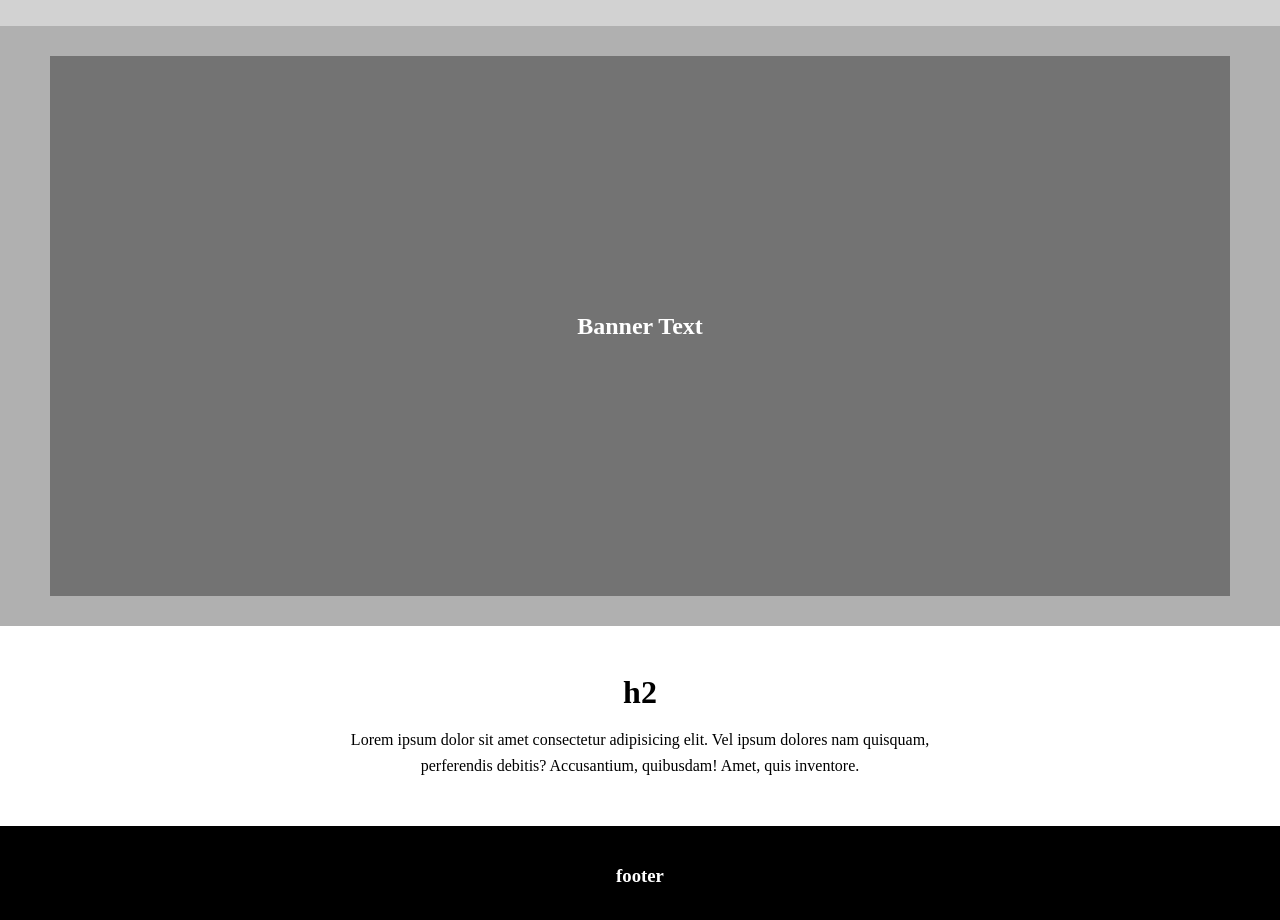
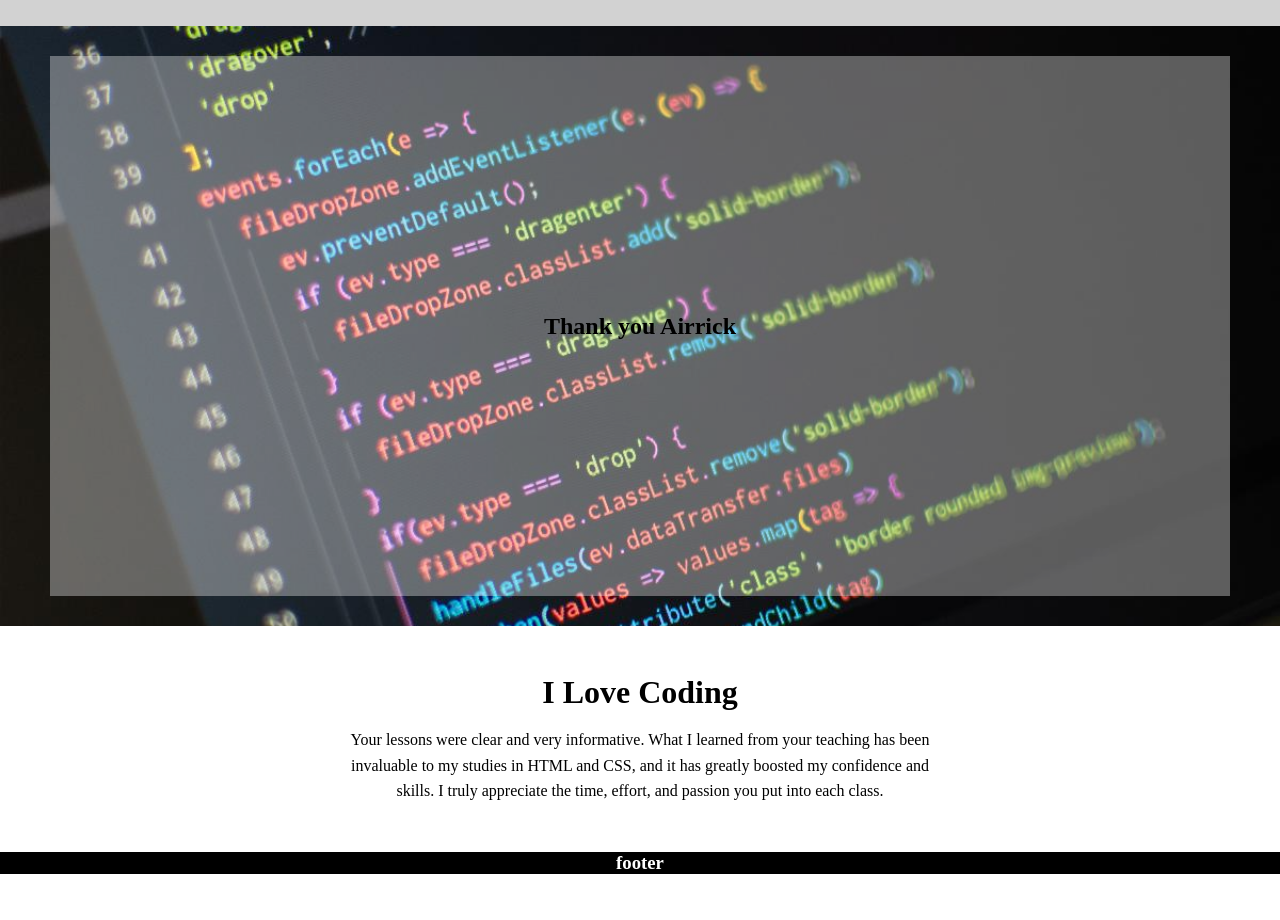
Before and after one commit to Taka0330-jp/Quiz-2---Practical-Question-Web-technologies-class, a plain HTML site: page index.html in a window 1280 px wide. Shown: the part 88-1008 px from the top of the page. After the commit the page ends 962 px from the top, so only its background shows below. Drawn offline with Linux system fonts and the light colour scheme.

Commit message:
update: HTML content and title changes.

```diff
--- a/index.html
+++ b/index.html
@@ -5,7 +5,7 @@
     <meta charset="UTF-8">
     <meta name="viewport" content="width=device-width, initial-scale=1.0">
     <link rel="stylesheet" href="style.css">
-    <title>Document</title>
+    <title>Quiz 2 - Practical Question</title>
 </head>
 
 <body>
@@ -28,14 +28,16 @@
     <main>
         <section class="hero" aria-label="Hero banner">
             <div class="hero__overlay"></div>
-            <h1 class="banner-text">Banner Text</h1>
+            <h1 class="banner-text">Thank you Airrick</h1>
         </section>
 
 
         <section class="intro">
-            <h2>h2</h2>
-            <p>Lorem ipsum dolor sit amet consectetur adipisicing elit. Vel ipsum dolores nam quisquam, perferendis
-                debitis? Accusantium, quibusdam! Amet, quis inventore.</p>
+            <h2>I Love Coding</h2>
+            <p>Your lessons were clear and very informative. What I learned from your teaching has been invaluable to my
+                studies in HTML and CSS, and it has greatly boosted my confidence and skills. I truly appreciate the
+                time, effort, and passion you put into each class.</p>
+
         </section>
 
 
--- a/style.css
+++ b/style.css
@@ -2,6 +2,21 @@
     margin: 0;
     padding: 0;
     box-sizing: border-box;
+}
+
+html,
+body {
+    height: 100%;
+    margin: 0;
+}
+
+body {
+    display: flex;
+    flex-direction: column;
+}
+
+main {
+    flex: 1;
 }
 
 /* Header */
@@ -34,7 +49,7 @@ a {
     width: 100%;
     height: 600px;
     position: relative;
-    background-image: url("./images/hero.jpg");
+    background-image: url("./images/hero.jpeg");
     background-size: cover;
     background-position: center;
 }
@@ -45,7 +60,7 @@ a {
     left: 50px;
     right: 50px;
     bottom: 30px;
-    background: rgba(0, 0, 0, .35);
+    background: rgba(255, 255, 255, 0.35);
     z-index: 1;
 }
 
@@ -55,7 +70,7 @@ a {
     left: 50%;
     transform: translate(-50%, -50%);
     z-index: 30;
-    color: #fff;
+    color: #000000;
 }
 
 /* Intro */
```
Also changed, not shown: images/hero.jpeg (added).
